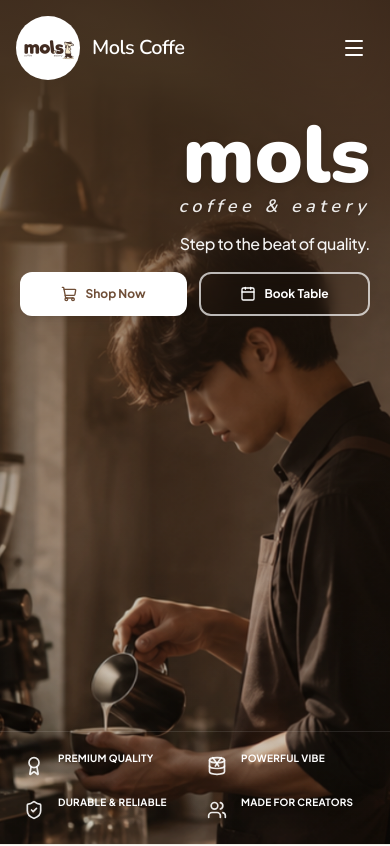
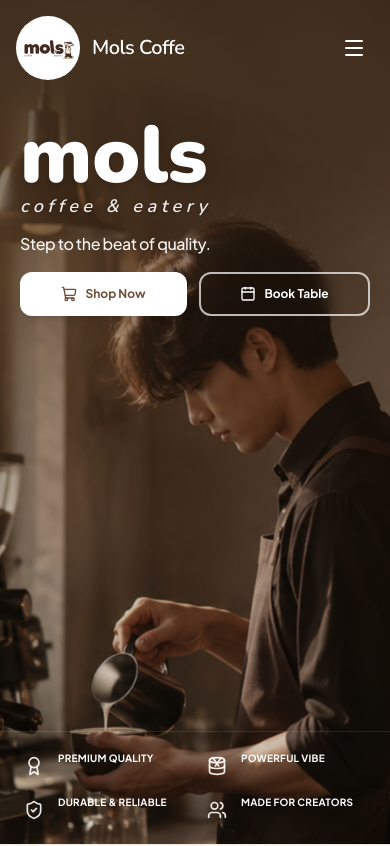
Before and after one commit to ggaku3076-ux/molscoffe, a Next.js app: page / in a window 390 px wide. Shown: the top 846 px of the page. Built offline with nearby package versions, Linux system fonts and the light colour scheme.

Commit message:
Align hero text responsively: left on mobile, right on desktop

```diff
--- a/src/components/Hero.tsx
+++ b/src/components/Hero.tsx
@@ -60,13 +60,13 @@
           <div className="lg:col-span-5 hidden lg:block" aria-hidden="true" />
 
           {/* Right Column: Heading and description */}
-          <div className="lg:col-span-7 flex flex-col items-end text-right gap-3 sm:gap-5 md:gap-8 w-full">
+          <div className="lg:col-span-7 flex flex-col items-start lg:items-end text-left lg:text-right gap-3 sm:gap-5 md:gap-8 w-full">
 
             {/* Main title */}
             {/* Main title (Styled to match logo font) */}
             <h1
               id="hero-title"
-              className="flex flex-col items-end text-white leading-none w-full"
+              className="flex flex-col items-start lg:items-end text-white leading-none w-full"
             >
               <span className="font-nunito text-[80px] sm:text-[110px] lg:text-[140px] font-black tracking-normal lowercase select-none py-1 filter drop-shadow-md">
                 mols
@@ -87,7 +87,7 @@
             </p>
 
             {/* Buttons — full width on mobile for clean touch targets */}
-            <div className="flex w-full sm:w-auto gap-3 sm:gap-4 mt-1 justify-end">
+            <div className="flex w-full sm:w-auto gap-3 sm:gap-4 mt-1 justify-start lg:justify-end">
               <a
                 href="/menu"
                 className="flex-1 sm:flex-initial inline-flex items-center justify-center gap-2 sm:gap-3 rounded-xl bg-white px-5 py-3 sm:px-7 sm:py-3.5 text-xs sm:text-sm font-bold text-brand-brown hover:bg-white/90 transition-colors duration-200 shadow-lg shadow-black/10"
```
